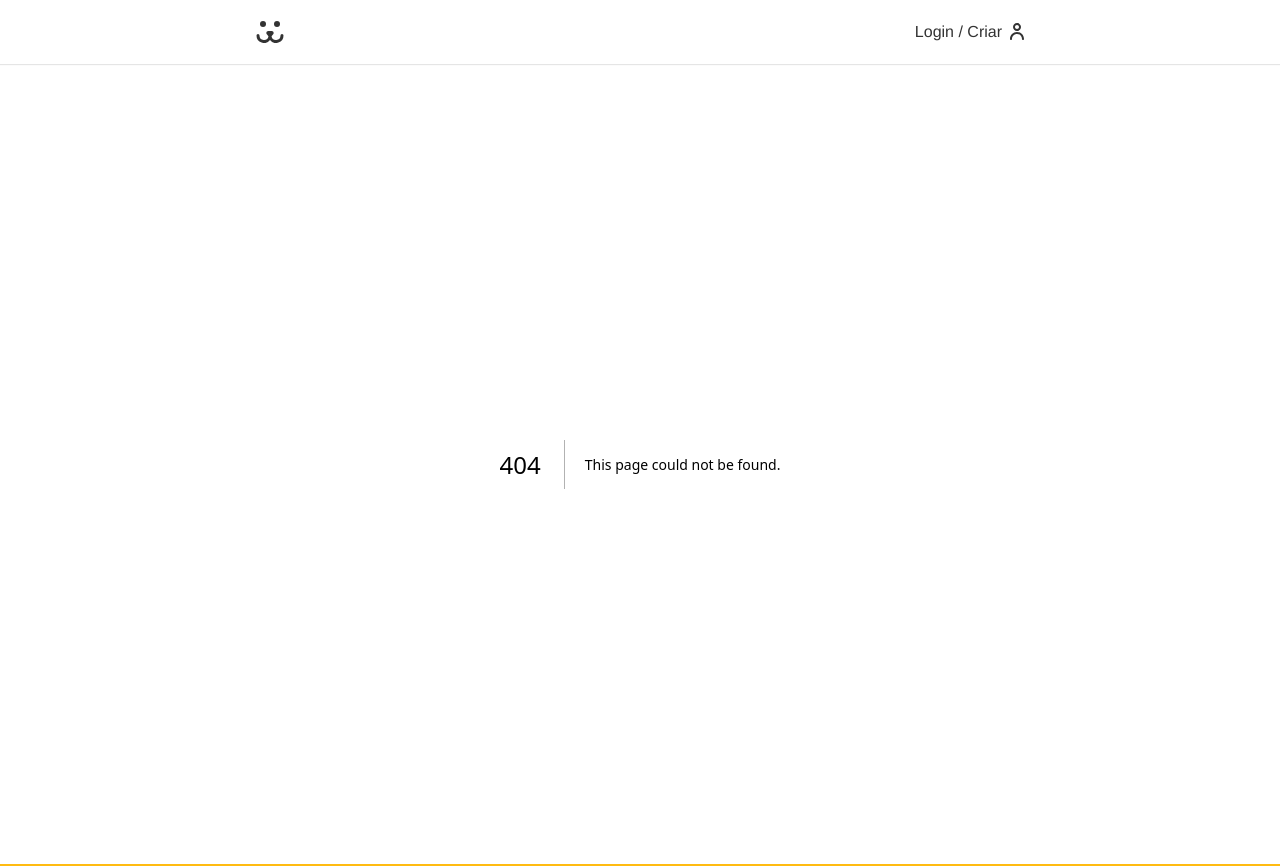
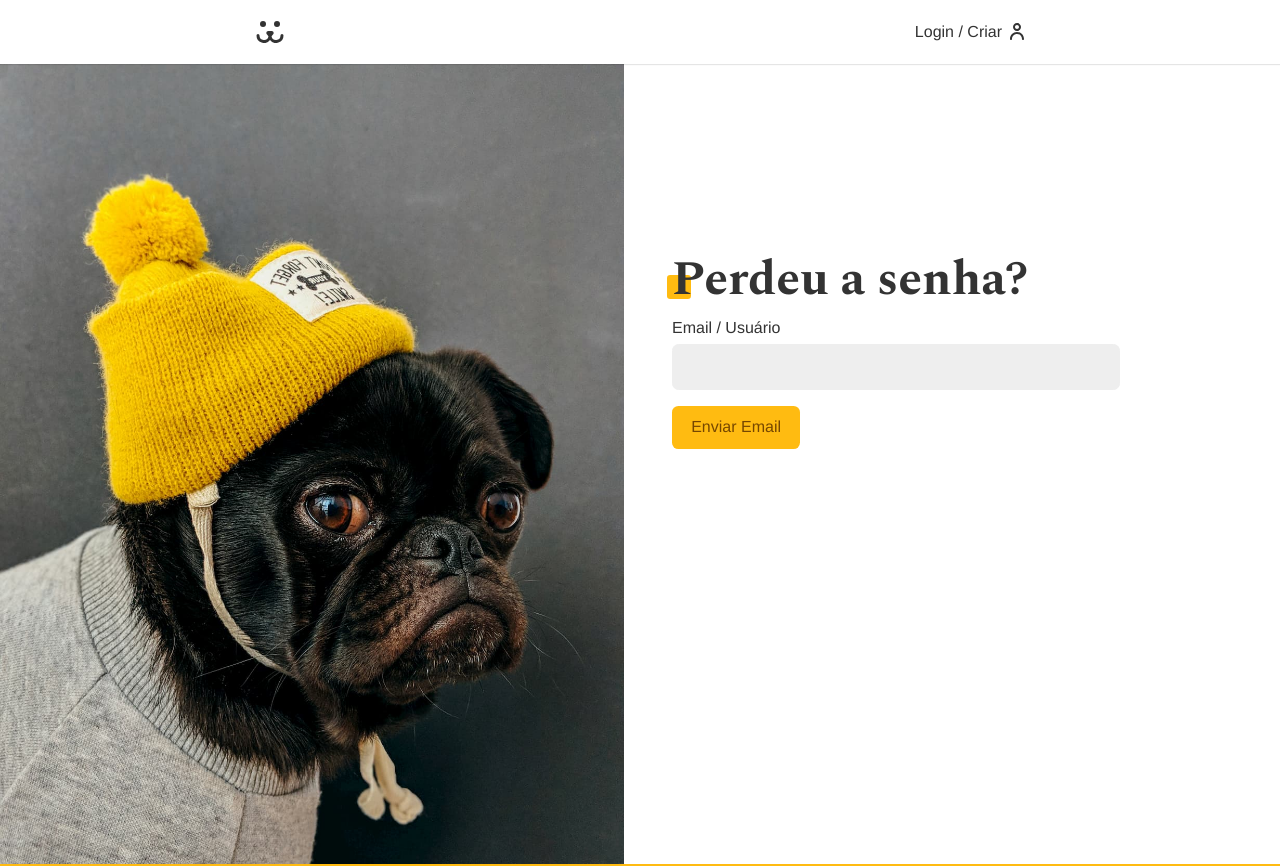
Before and after one commit to kelvincharlesdev/dogs-next, a Next.js app: page /login/perdeu in a window 1280 px wide. Before the commit this address had no page. Shown: the top 866 px of the page. Built offline with nearby package versions, Linux system fonts and the light colour scheme.

Commit message:
feat: add login/perdeu page structure

```diff
--- /dev/null
+++ b/src/app/login/perdeu/page.tsx
@@ -0,0 +1,18 @@
+import { LoginPerdeuForm } from '@/components/login/login-perdeu-form';
+import { Metadata } from 'next';
+
+export const metadata: Metadata = {
+  title: 'Perdeu a senha | Dogs',
+  description: 'Recuperar a sua senha',
+};
+
+// export const dynamic = 'force-dynamic';
+
+export default function PerdeuPage() {
+  return (
+    <div className="animeLeft">
+      <h1 className="title">Perdeu a senha?</h1>
+      <LoginPerdeuForm />
+    </div>
+  );
+}
```
